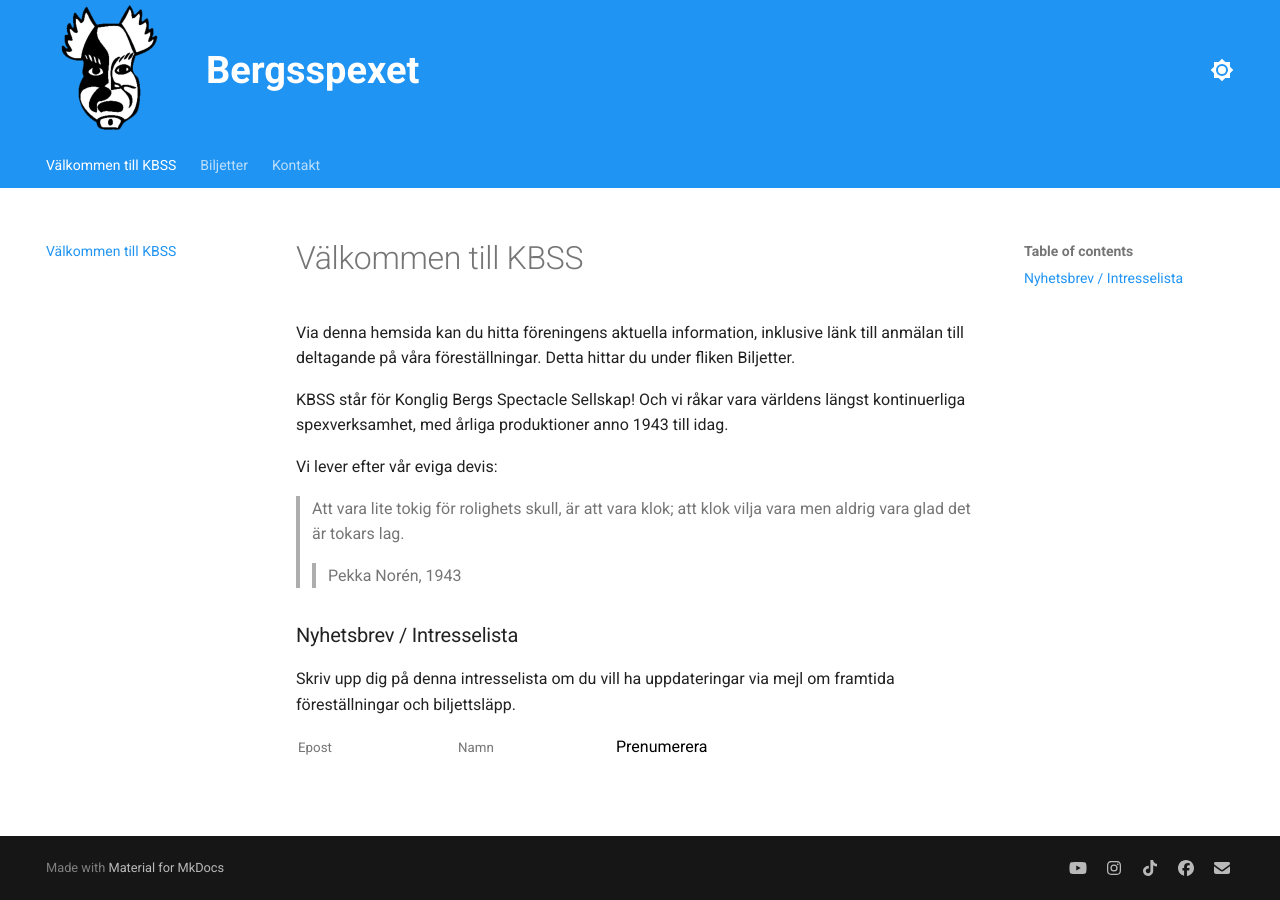
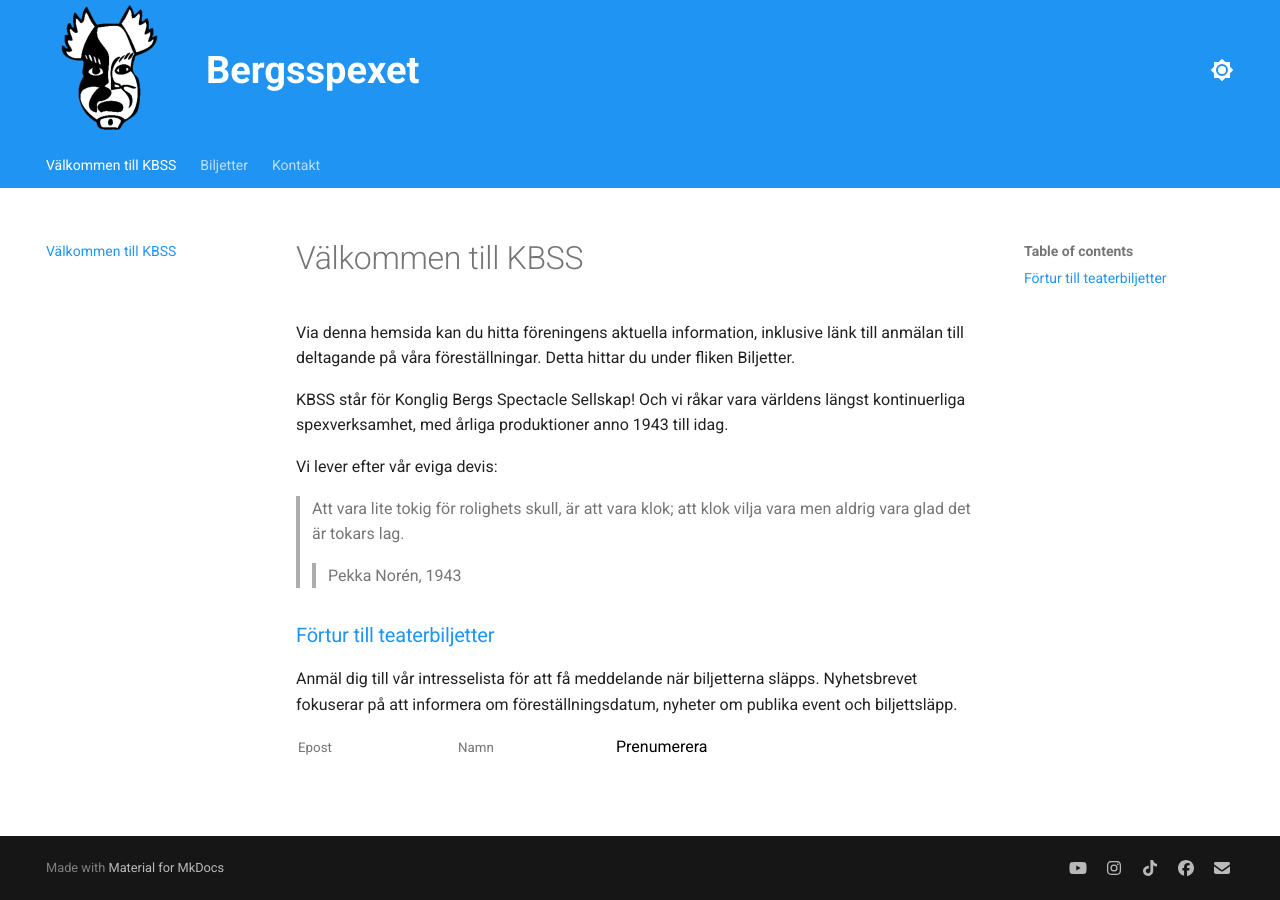
Before and after one commit to Bergsspexet/bergsspexet.github.io, an MkDocs documentation site: the page built from docs/index.md, in a window 1280 px wide. Built offline with MkDocs 1.6.1 and Material for MkDocs 9.7.7, drawn with Linux system fonts in a browser that asks for light colours.

Commit message:
Revise newsletter section for ticket pre-sale sign-up
Updated the subscription section to focus on advance ticket notifications and added a link for sign-up.

```diff
--- a/docs/index.md
+++ b/docs/index.md
@@ -9,8 +9,8 @@ Vi lever efter vår eviga devis:
 >att klok vilja vara men aldrig vara glad det är tokars lag.
 >> Pekka Norén, 1943
 
-### Nyhetsbrev / Intresselista
-Skriv upp dig på denna intresselista om du vill ha uppdateringar via mejl om framtida föreställningar och biljettsläpp.
+### [Förtur till teaterbiljetter](https://subscribe.minutemailer.com/gKPv4Mk0)
+Anmäl dig till vår intresselista för att få meddelande när biljetterna släpps. Nyhetsbrevet fokuserar på att informera om föreställningsdatum, nyheter om publika event och biljettsläpp.
 
 <form action="https://subscribe.minutemailer.com/gKPv4Mk0" method="post">
     <input type="email" name="email" placeholder="Epost">
```
